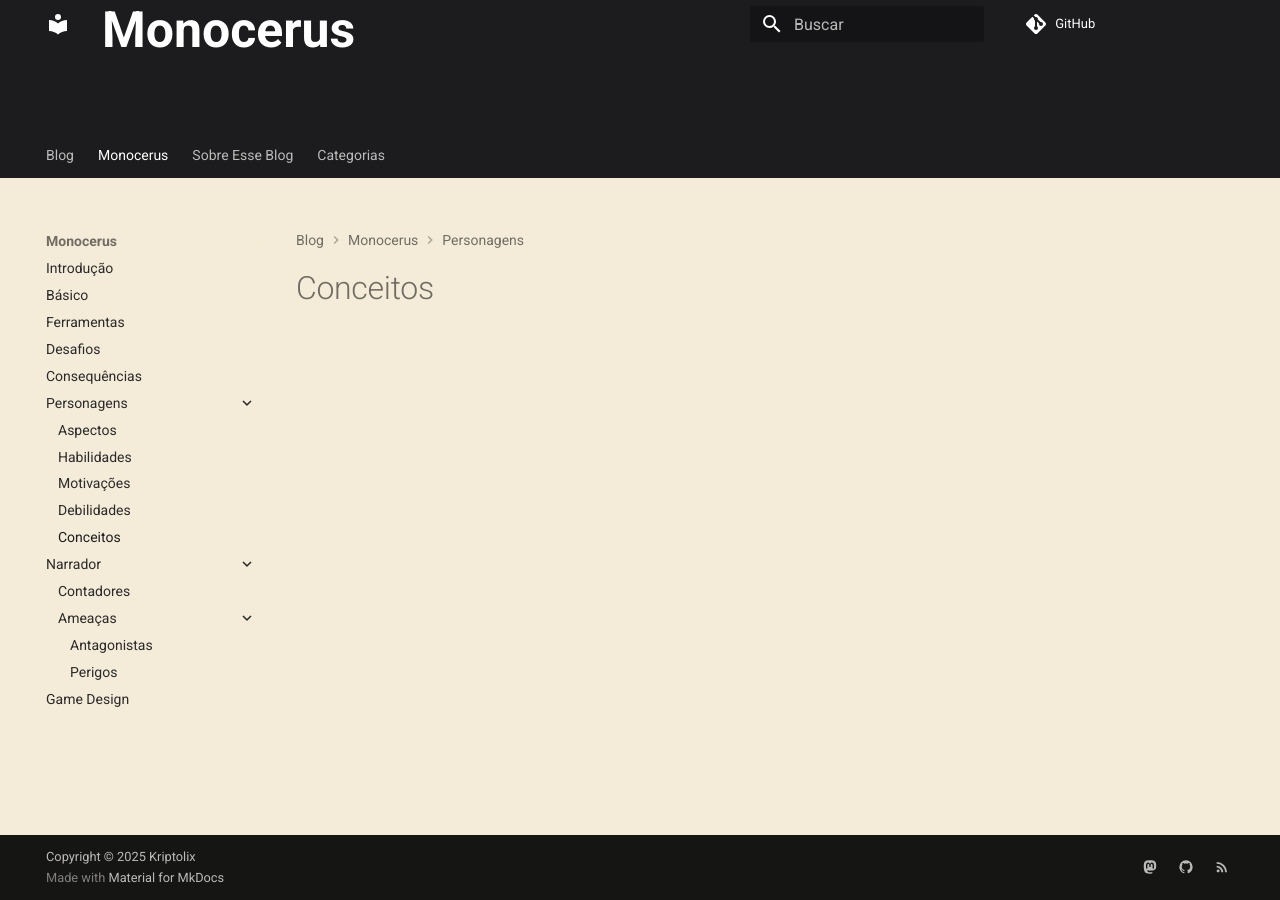
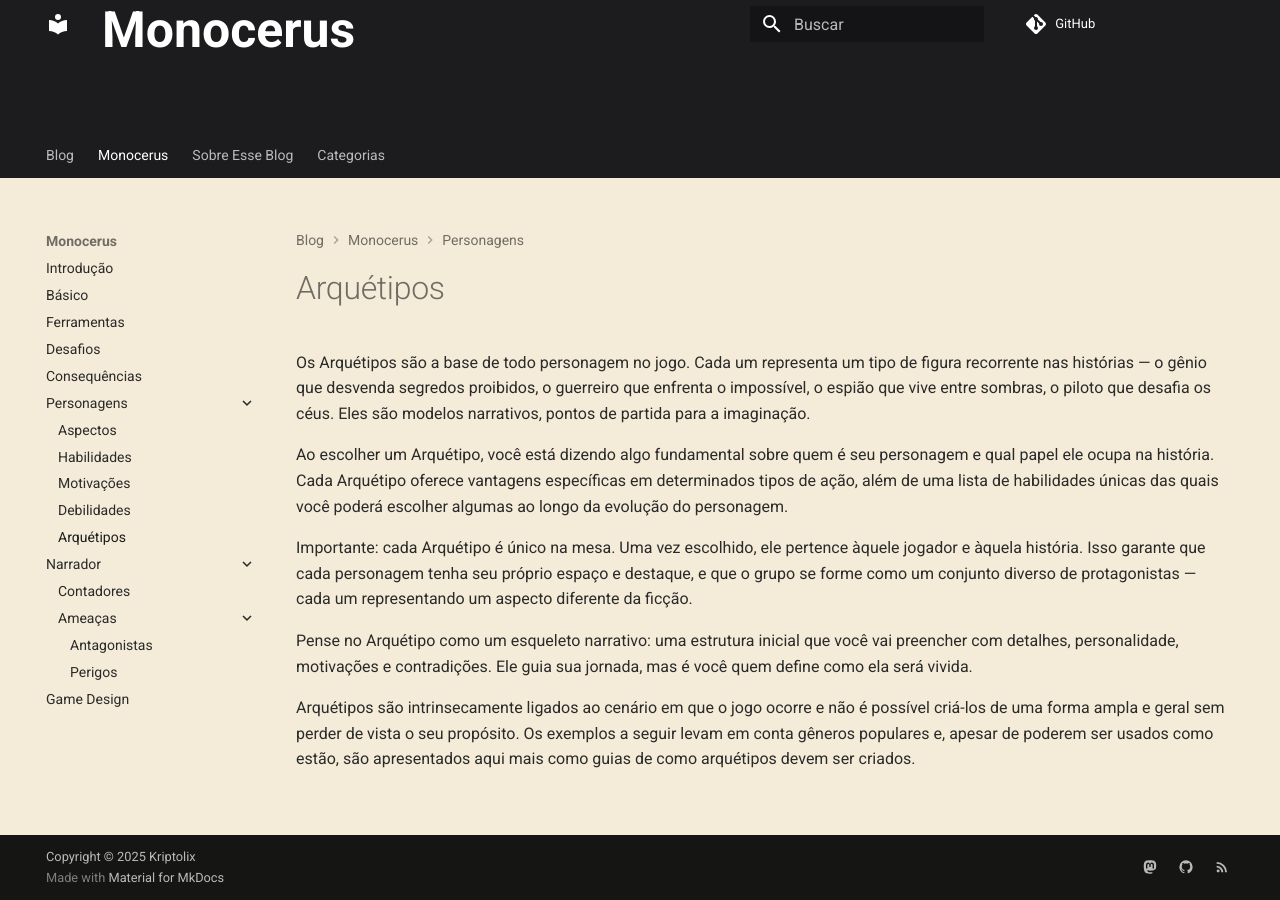
Before and after one commit to kriptolix/kriptolix.github.io, an MkDocs documentation site: the page built from docs/monocerus/personagens/conceitos.md, in a window 1280 px wide. Built offline with MkDocs 1.6.1 and Material for MkDocs 9.7.7, drawn with Linux system fonts in a browser that asks for light colours; comment, search, counter and statistics services are not loaded.

Commit message:
basico, conceitos e desafios atualizados

```diff
--- a/docs/monocerus/personagens/conceitos.md
+++ b/docs/monocerus/personagens/conceitos.md
@@ -1,9 +1,19 @@
 ---
-title: Conceitos
+title: Arquétipos
 summary: Resumo das regras básicas do jogo
 authors:
     - Diego C. Sampaio
 date: 2025-09-28
 ---
 
-# Conceitos
+# Arquétipos
+
+Os Arquétipos são a base de todo personagem no jogo. Cada um representa um tipo de figura recorrente nas histórias — o gênio que desvenda segredos proibidos, o guerreiro que enfrenta o impossível, o espião que vive entre sombras, o piloto que desafia os céus. Eles são modelos narrativos, pontos de partida para a imaginação.
+
+Ao escolher um Arquétipo, você está dizendo algo fundamental sobre quem é seu personagem e qual papel ele ocupa na história. Cada Arquétipo oferece vantagens específicas em determinados tipos de ação, além de uma lista de habilidades únicas das quais você poderá escolher algumas ao longo da evolução do personagem.
+
+Importante: cada Arquétipo é único na mesa. Uma vez escolhido, ele pertence àquele jogador e àquela história. Isso garante que cada personagem tenha seu próprio espaço e destaque, e que o grupo se forme como um conjunto diverso de protagonistas — cada um representando um aspecto diferente da ficção.
+
+Pense no Arquétipo como um esqueleto narrativo: uma estrutura inicial que você vai preencher com detalhes, personalidade, motivações e contradições. Ele guia sua jornada, mas é você quem define como ela será vivida.
+
+Arquétipos são intrinsecamente ligados ao cenário em que o jogo ocorre e não é possível criá-los de uma forma ampla e geral sem perder de vista o seu propósito. Os exemplos a seguir levam em conta gêneros populares e, apesar de poderem ser usados como estão, são apresentados aqui mais como guias de como arquétipos devem ser criados.
```
Also changed, not shown: docs/monocerus/basico.md (+7 -0 lines), docs/monocerus/jogo/desafios.md (+6 -0 lines).
